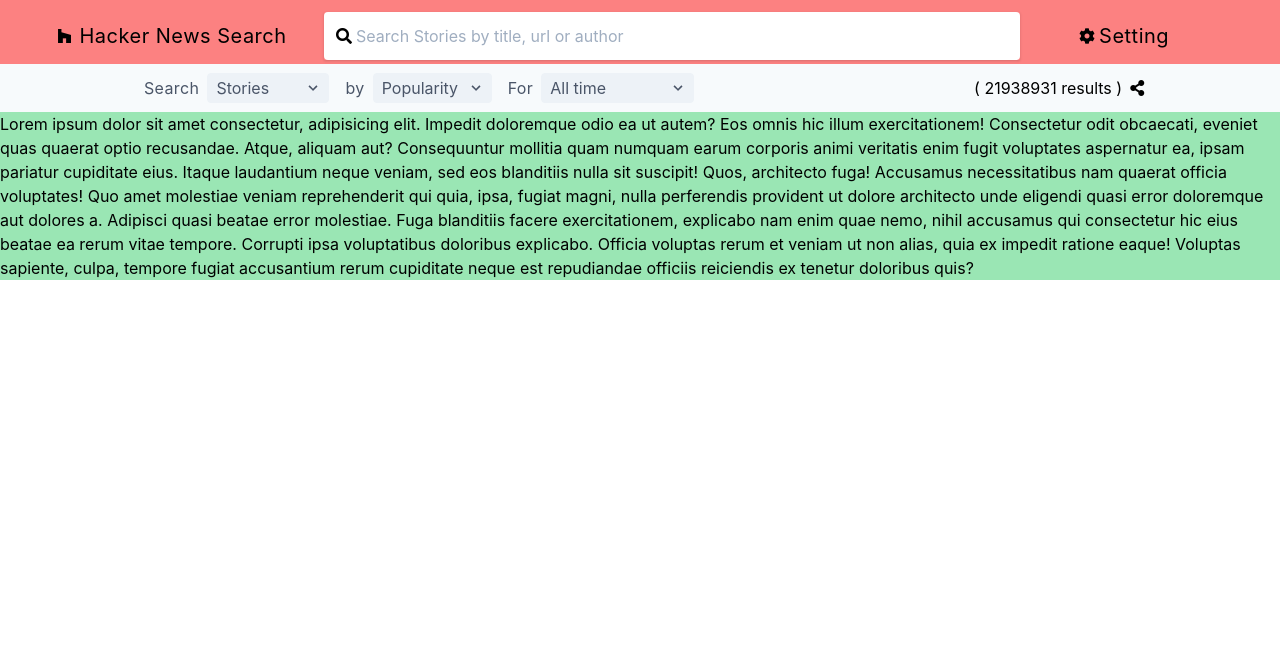
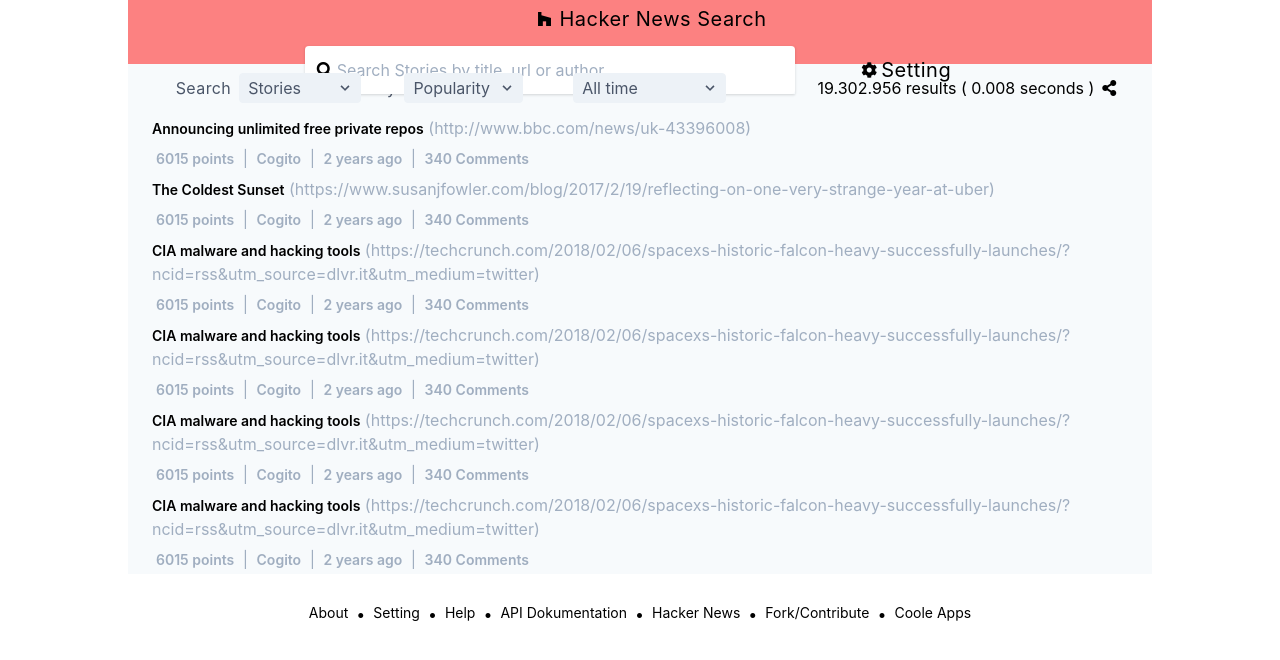
Before and after one commit to dyangcoding/tailwindproject, a plain HTML site: page index.html in a window 1280 px wide. Drawn offline with Linux system fonts and the light colour scheme.

Commit message:
add dummy news item and footer

```diff
--- a/index.html
+++ b/index.html
@@ -10,18 +10,18 @@
 </head>
 <body>
     <!--navbar-->
-    <nav class="flex justify-center flex-wrap bg-red-400 h-16">
-        <div class="flex flex-wrap -mx-3 p-1">
-            <div class="flex pl-6 items-center justify-end">
-                <i class="block fab fa-houzz"></i>
+    <nav class="max-w-5xl flex justify-center flex-wrap bg-red-400 h-16 mx-auto">
+        <div class="flex flex-wrap p-1">
+            <div class="flex pl-6 items-center">
+                <i class="fab fa-houzz"></i>
                 <a class="pl-2 tracking-wide text-xl" href="#">
                     Hacker News Search
                 </a>
             </div>
         </div>
 
-        <div class="flex flex-wrap py-3 px-4 items-center lg:w-3/4 justify-around">
-            <div class="w-3xl shadow flex xl:w-3/4 items-center relative">
+        <div class="flex flex-wrap py-2 px-4 items-center lg:w-3/4 justify-around">
+            <div class="w-3xl shadow flex xl:w-2/3 items-center relative">
                 <input class="w-full rounded py-3 px-8" type="text" placeholder="Search Stories by title, url or author">
                 <span class="absolute w-auto flex justify-start items-center text-grey px-3 fa fa-search">
                 </span>
@@ -36,9 +36,9 @@
     </nav>
 
     <!--filter row-->
-    <div class="flex flex-wrap justify-around bg-gray-100">
-        <div class="flex flex-wrap -mx-3 p-1 justify-start">
-            <div class="pl-2 mb-6 md:mb-0 flex items-center">
+    <div class="max-w-5xl flex flex-wrap justify-around bg-gray-100 mx-auto">
+        <div class="flex flex-wrap p-1 justify-start">
+            <div class="mb-6 md:mb-0 flex items-center">
                 <label class="block tracking-wide text-gray-700 p-2" for="grid-state">
                 Search
                 </label>
@@ -88,17 +88,137 @@
         </div>
 
         <div class="flex flex-wrap items-center">
-            <span class="p-2">( 21938931 results )</span>
+            <span class="p-2">19.302.956 results ( 0.008 seconds )</span>
             <span class="fas fa-share-alt"></span>
         </div>
     </div>
-    <!--tailwind test-->
-    <div class="bg-green-300">
-        Lorem ipsum dolor sit amet consectetur, adipisicing elit. Impedit doloremque odio ea ut autem? Eos omnis hic illum exercitationem! Consectetur odit obcaecati, eveniet quas quaerat optio recusandae. Atque, aliquam aut?
-        Consequuntur mollitia quam numquam earum corporis animi veritatis enim fugit voluptates aspernatur ea, ipsam pariatur cupiditate eius. Itaque laudantium neque veniam, sed eos blanditiis nulla sit suscipit! Quos, architecto fuga!
-        Accusamus necessitatibus nam quaerat officia voluptates! Quo amet molestiae veniam reprehenderit qui quia, ipsa, fugiat magni, nulla perferendis provident ut dolore architecto unde eligendi quasi error doloremque aut dolores a.
-        Adipisci quasi beatae error molestiae. Fuga blanditiis facere exercitationem, explicabo nam enim quae nemo, nihil accusamus qui consectetur hic eius beatae ea rerum vitae tempore. Corrupti ipsa voluptatibus doloribus explicabo.
-        Officia voluptas rerum et veniam ut non alias, quia ex impedit ratione eaque! Voluptas sapiente, culpa, tempore fugiat accusantium rerum cupiditate neque est repudiandae officiis reiciendis ex tenetur doloribus quis?
+
+    <!--news item card-->
+    <div class="max-w-5xl bg-gray-100 flex flex-col mx-auto">
+        <div class="overflow-hidden">
+            <div class="px-6 py-1">
+                <span class="font-semibold text-sm">Announcing unlimited free private repos</span>
+                <span class="text-gray-500 text-base">
+                    (http://www.bbc.com/news/uk-43396008)
+                </span>
+            </div>
+            <div class="px-6">
+                <span class="inline-block px-1 py-1 text-sm font-semibold text-gray-500">6015 points</span>
+                <span class="text-gray-500">|</span>
+                <span class="inline-block px-1 py-1 text-sm font-semibold text-gray-500">Cogito</span>
+                <span class="text-gray-500">|</span>
+                <span class="inline-block px-1 py-1 text-sm font-semibold text-gray-500">2 years ago</span>
+                <span class="text-gray-500">|</span>
+                <span class="inline-block px-1 py-1 text-sm font-semibold text-gray-500">340 Comments</span>
+            </div>
+        </div>
+
+        <div class="overflow-hidden">
+            <div class="px-6 py-1">
+                <span class="font-semibold text-sm">The Coldest Sunset</span>
+                <span class="text-gray-500 text-base">
+                    (https://www.susanjfowler.com/blog/2017/2/19/reflecting-on-one-very-strange-year-at-uber)
+                </span>
+            </div>
+            <div class="px-6">
+                <span class="inline-block px-1 py-1 text-sm font-semibold text-gray-500">6015 points</span>
+                <span class="text-gray-500">|</span>
+                <span class="inline-block px-1 py-1 text-sm font-semibold text-gray-500">Cogito</span>
+                <span class="text-gray-500">|</span>
+                <span class="inline-block px-1 py-1 text-sm font-semibold text-gray-500">2 years ago</span>
+                <span class="text-gray-500">|</span>
+                <span class="inline-block px-1 py-1 text-sm font-semibold text-gray-500">340 Comments</span>
+            </div>
+        </div>
+
+        <div class="overflow-hidden">
+            <div class="px-6 py-1">
+                <span class="font-semibold text-sm">CIA malware and hacking tools</span>
+                <span class="text-gray-500 text-base">
+                    (https://techcrunch.com/2018/02/06/spacexs-historic-falcon-heavy-successfully-launches/?ncid=rss&utm_source=dlvr.it&utm_medium=twitter)
+                </span>
+            </div>
+            <div class="px-6">
+                <span class="inline-block px-1 py-1 text-sm font-semibold text-gray-500">6015 points</span>
+                <span class="text-gray-500">|</span>
+                <span class="inline-block px-1 py-1 text-sm font-semibold text-gray-500">Cogito</span>
+                <span class="text-gray-500">|</span>
+                <span class="inline-block px-1 py-1 text-sm font-semibold text-gray-500">2 years ago</span>
+                <span class="text-gray-500">|</span>
+                <span class="inline-block px-1 py-1 text-sm font-semibold text-gray-500">340 Comments</span>
+            </div>
+        </div>
+
+        <div class="overflow-hidden">
+            <div class="px-6 py-1">
+                <span class="font-semibold text-sm">CIA malware and hacking tools</span>
+                <span class="text-gray-500 text-base">
+                    (https://techcrunch.com/2018/02/06/spacexs-historic-falcon-heavy-successfully-launches/?ncid=rss&utm_source=dlvr.it&utm_medium=twitter)
+                </span>
+            </div>
+            <div class="px-6">
+                <span class="inline-block px-1 py-1 text-sm font-semibold text-gray-500">6015 points</span>
+                <span class="text-gray-500">|</span>
+                <span class="inline-block px-1 py-1 text-sm font-semibold text-gray-500">Cogito</span>
+                <span class="text-gray-500">|</span>
+                <span class="inline-block px-1 py-1 text-sm font-semibold text-gray-500">2 years ago</span>
+                <span class="text-gray-500">|</span>
+                <span class="inline-block px-1 py-1 text-sm font-semibold text-gray-500">340 Comments</span>
+            </div>
+        </div>
+
+        <div class="overflow-hidden">
+            <div class="px-6 py-1">
+                <span class="font-semibold text-sm">CIA malware and hacking tools</span>
+                <span class="text-gray-500 text-base">
+                    (https://techcrunch.com/2018/02/06/spacexs-historic-falcon-heavy-successfully-launches/?ncid=rss&utm_source=dlvr.it&utm_medium=twitter)
+                </span>
+            </div>
+            <div class="px-6">
+                <span class="inline-block px-1 py-1 text-sm font-semibold text-gray-500">6015 points</span>
+                <span class="text-gray-500">|</span>
+                <span class="inline-block px-1 py-1 text-sm font-semibold text-gray-500">Cogito</span>
+                <span class="text-gray-500">|</span>
+                <span class="inline-block px-1 py-1 text-sm font-semibold text-gray-500">2 years ago</span>
+                <span class="text-gray-500">|</span>
+                <span class="inline-block px-1 py-1 text-sm font-semibold text-gray-500">340 Comments</span>
+            </div>
+        </div>
+
+        <div class="overflow-hidden">
+            <div class="px-6 py-1">
+                <span class="font-semibold text-sm">CIA malware and hacking tools</span>
+                <span class="text-gray-500 text-base">
+                    (https://techcrunch.com/2018/02/06/spacexs-historic-falcon-heavy-successfully-launches/?ncid=rss&utm_source=dlvr.it&utm_medium=twitter)
+                </span>
+            </div>
+            <div class="px-6">
+                <span class="inline-block px-1 py-1 text-sm font-semibold text-gray-500">6015 points</span>
+                <span class="text-gray-500">|</span>
+                <span class="inline-block px-1 py-1 text-sm font-semibold text-gray-500">Cogito</span>
+                <span class="text-gray-500">|</span>
+                <span class="inline-block px-1 py-1 text-sm font-semibold text-gray-500">2 years ago</span>
+                <span class="text-gray-500">|</span>
+                <span class="inline-block px-1 py-1 text-sm font-semibold text-gray-500">340 Comments</span>
+            </div>
+        </div>
+    </div>
+
+    <!--footer-->
+    <div class="max-w-5xl flex big-white mx-auto p-4 justify-center my-3">
+        <a class="text-sm text-black px-2" href="#">About</a>
+        <span>•</span>
+        <a class="text-sm text-black px-2" href="#">Setting</a>
+        <span>•</span>
+        <a class="text-sm text-black px-2" href="#">Help</a>
+        <span>•</span>
+        <a class="text-sm text-black px-2" href="#">API Dokumentation</a>
+        <span>•</span>
+        <a class="text-sm text-black px-2" href="#">Hacker News</a>
+        <span>•</span>
+        <a class="text-sm text-black px-2" href="#">Fork/Contribute</a>
+        <span>•</span>
+        <a class="text-sm text-black px-2" href="#">Coole Apps</a>
     </div>
 </body>
 </html>
```
